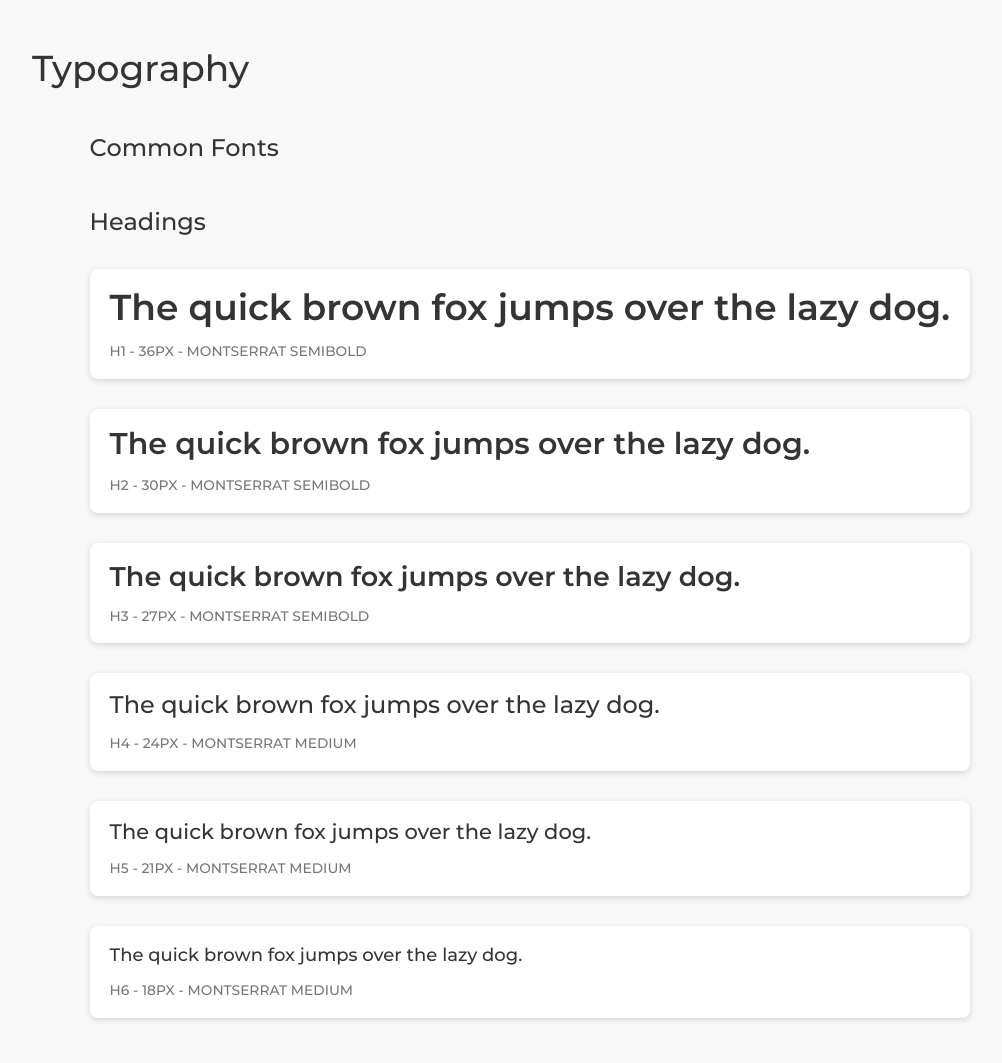
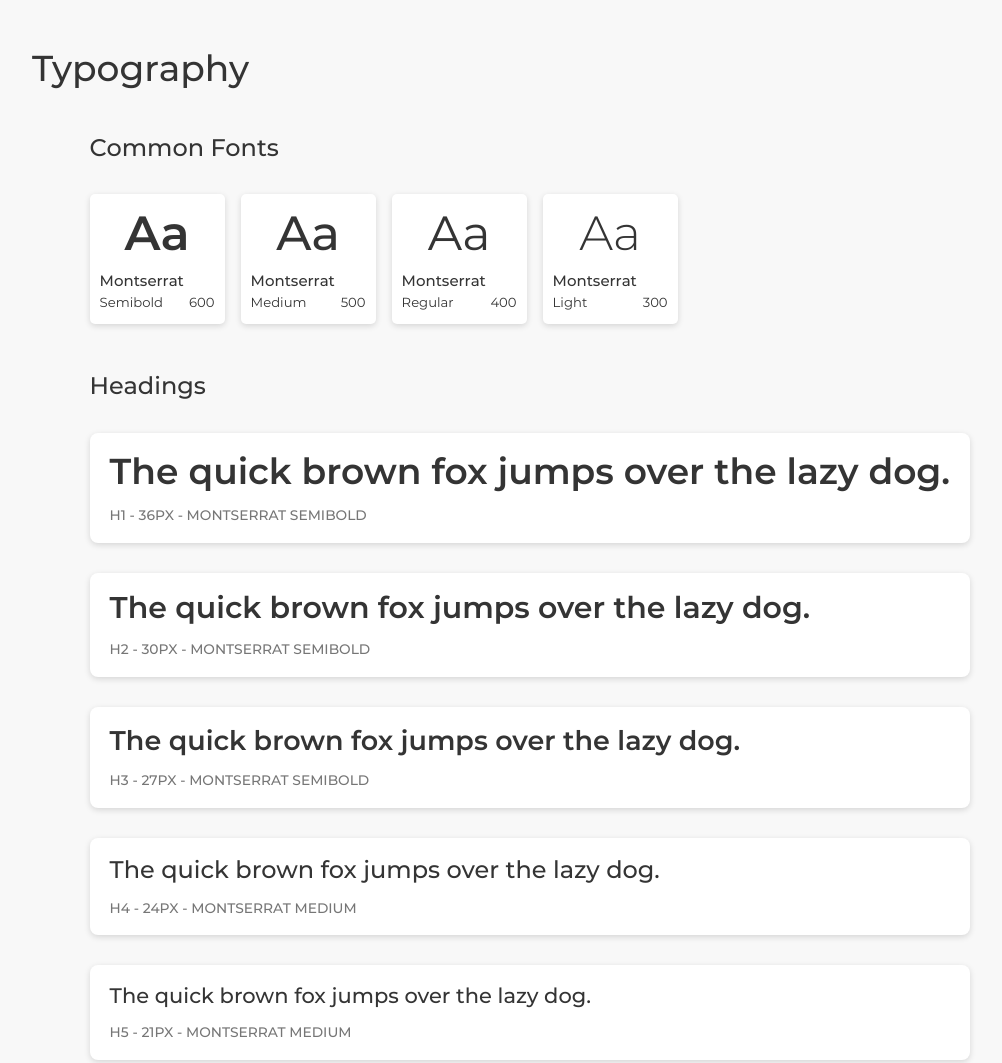
Before and after one commit to luxotus/ui-components-library, a website built with webpack: page index.html in a window 1280 px wide. Shown: the top 1063 px of the page, without its empty margins (32-1034 px from the left). Built offline with nearby package versions, Linux system fonts and the light colour scheme; a small style sheet from the web is missing.

Commit message:
adding font section to typography

```diff
--- a/index.html
+++ b/index.html
@@ -40,6 +40,68 @@
       <h1 class="title">Typography</h1>
       <div class="sub-section">
         <h2 class="sub-title">Common Fonts</h2>
+        <div class="font-card-wrapper">
+          <div class="font-item">
+            <div class="view-code">
+              <button data-title="" data-target="" data-css="">View Code</button>
+            </div>
+            <div class="card-short">
+              <h1 style="font-weight: 600;">Aa</h1>
+              <div class="details">
+                <h6>Montserrat</h6>
+                <div>
+                  <p>Semibold</p>
+                  <p>600</p>
+                </div>
+              </div>
+            </div>
+          </div>
+          <div class="font-item">
+            <div class="view-code">
+              <button data-title="" data-target="" data-css="">View Code</button>
+            </div>
+            <div class="card-short">
+              <h1 style="font-weight: 500;">Aa</h1>
+              <div class="details">
+                <h6>Montserrat</h6>
+                <div>
+                  <p>Medium</p>
+                  <p>500</p>
+                </div>
+              </div>
+            </div>
+          </div>
+          <div class="font-item">
+            <div class="view-code">
+              <button data-title="" data-target="" data-css="">View Code</button>
+            </div>
+            <div class="card-short">
+              <h1 style="font-weight: 400;">Aa</h1>
+              <div class="details">
+                <h6>Montserrat</h6>
+                <div>
+                  <p>Regular</p>
+                  <p>400</p>
+                </div>
+              </div>
+            </div>
+          </div>
+          <div class="font-item">
+            <div class="view-code">
+              <button data-title="" data-target="" data-css="">View Code</button>
+            </div>
+            <div class="card-short">
+              <h1 style="font-weight: 300;">Aa</h1>
+              <div class="details">
+                <h6>Montserrat</h6>
+                <div>
+                  <p>Light</p>
+                  <p>300</p>
+                </div>
+              </div>
+            </div>
+          </div>
+        </div>
       </div>
       <div class="sub-section">
         <h2 class="sub-title">Headings</h2>
--- a/sass/base/_typography.scss
+++ b/sass/base/_typography.scss
@@ -12,7 +12,7 @@
   font-style: italic;
 }
 
-// Normal
+// Regular
 @font-face {
   font-family: Montserrat;
   src: url('../fonts/Montserrat/Montserrat-Regular.ttf');
--- a/sass/sections/_typography.scss
+++ b/sass/sections/_typography.scss
@@ -1,8 +1,65 @@
 .typography-sec {
+
+  .font-card-wrapper {
+    display: grid;
+    grid-template-columns: repeat(auto-fit, 135px);
+    gap: 2vmin;
+
+    .font-item {}
+
+    .view-code {
+      position: relative;
+      height: 34px;
+      width: 100%;
+
+      button {
+        position: absolute;
+        right: 0;
+        display: none;
+      }
+    }
+
+    .font-item:hover .view-code button {
+      display: block;
+    }
+
+    .card-short {
+      padding: 15px 10px;
+      display: grid;
+      gap: 2vmin;
+      box-shadow: 0px 2px 6px 0px rgba(0, 0, 0, 0.14);
+      background-color: #fff;
+      border-radius: 5px;
+
+      h1 {
+        text-align: center;
+        font-size: 4rem;
+      }
+    }
+
+    .details {
+      display: grid;
+      gap: 1vmin;
+
+      h6 {
+        font-size: 1.25rem;
+        font-weight: 500;
+      }
+
+      div {
+        display: flex;
+        justify-content: space-between;
+      }
+
+      p {
+        font-size: 1.1rem;
+      }
+    }
+  }
+
   .cards-wrapper {
     display: inline-block;
     padding: 25px 0;
-  }
 
     .view-code {
       position: relative;
@@ -14,6 +71,7 @@
         display: none;
         position: absolute;
         right: 0;
+      }
     }
   }
 
```
Also changed, not shown: public/styles/main.css. Lines whose indentation alone changed are shown as unchanged.
